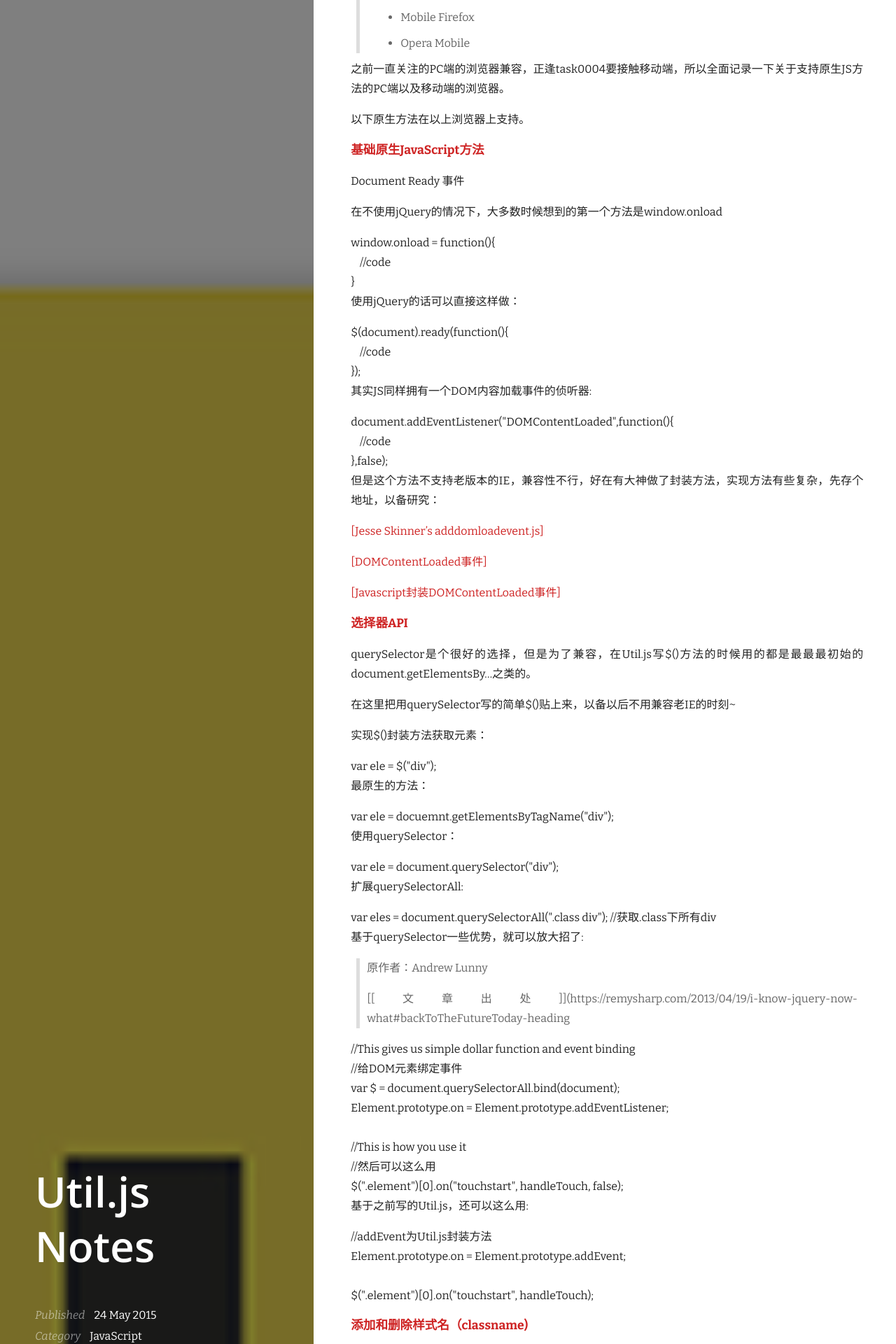
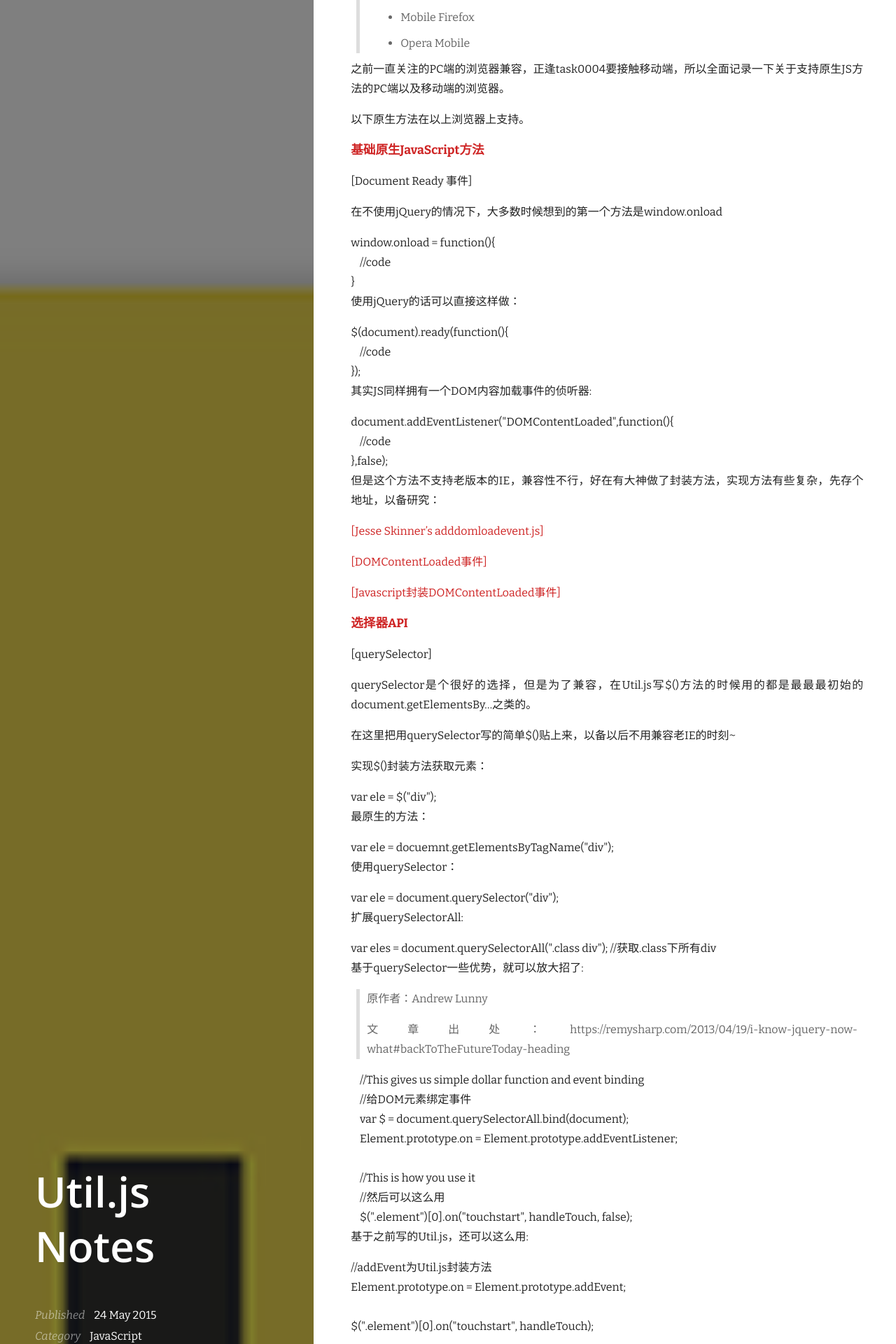
Before and after one commit to ch1oechao/ch1oechao.github.io, a Jekyll site: the page built from _posts/2015-05-24-about-JS-Util.md, in a window 1280 px wide. Shown: the part 702-2622 px from the top of the page at 70% size. Built offline with Jekyll 4.4.1, drawn with Linux system fonts in a browser that asks for light colours; Markdown is read by kramdown in place of the engine named in the settings; comment, search, counter and statistics services are not loaded; some of the changed text lies outside the part shown.

Commit message:
fix indent

```diff
--- a/_posts/2015-05-24-about-JS-Util.md
+++ b/_posts/2015-05-24-about-JS-Util.md
@@ -40,7 +40,7 @@
 
 <b>基础原生JavaScript方法</b>
 
-Document Ready 事件
+[Document Ready 事件]
 
 在不使用jQuery的情况下，大多数时候想到的第一个方法是<code>window.onload</code>
 
@@ -70,6 +70,8 @@
 
 <b>选择器API</b>
 
+[querySelector]
+
 querySelector是个很好的选择，但是为了兼容，在Util.js写$()方法的时候用的都是最最最初始的document.getElementsBy...之类的。
 
 在这里把用querySelector写的简单$()贴上来，以备以后不用兼容老IE的时刻~
@@ -92,18 +94,20 @@
 
 基于querySelector一些优势，就可以放大招了:
 
-> 原作者：Andrew Lunny
 >
-> [[文章出处]](https://remysharp.com/2013/04/19/i-know-jquery-now-what#backToTheFutureToday-heading
+原作者：Andrew Lunny
+>
+文章出处：https://remysharp.com/2013/04/19/i-know-jquery-now-what#backToTheFutureToday-heading
 
-    //This gives us simple dollar function and event binding
-    //给DOM元素绑定事件
-    var $ = document.querySelectorAll.bind(document);
-    Element.prototype.on = Element.prototype.addEventListener;
 
-    //This is how you use it
-    //然后可以这么用
-    $(".element")[0].on("touchstart", handleTouch, false);
+        //This gives us simple dollar function and event binding
+        //给DOM元素绑定事件
+        var $ = document.querySelectorAll.bind(document);
+        Element.prototype.on = Element.prototype.addEventListener;
+
+        //This is how you use it
+        //然后可以这么用
+        $(".element")[0].on("touchstart", handleTouch, false);
 
 基于之前写的Util.js，还可以这么用:
 
@@ -166,22 +170,28 @@
 
 但是兼容方面只支持 IE10+,Chrome,FireFox,Opera和Safari 等版本较新的浏览器。
 
-    //可以先判断浏览器是否支持classList：
+
+    // 可以先判断浏览器是否支持classList：
     if ("classList" in document.documentElement) {
       // classList is supported, now do something with it
     }
 
-    //用classList来添加、删除、转换类：
+    // 用classList来添加、删除、转换类：
+
     // Adding a class
     element.classList.add("bar");
+
     // Removing a class
     element.classList.remove("foo");
+
     // Checking if has a class
     element.classList.contains("foo");
+
     // Toggle a class
     element.classList.toggle("active");
 
     //封装方法就可以简单得多(className要求为字符串)
+
     function addClass(element, className){
        element.classList.add(className);
     }
@@ -197,7 +207,8 @@
 
 <b>DOM操作</b>
 
-cloneNode 节点克隆
+[cloneNode] 节点克隆
+
 >
  【作　　用】建立指定节点的复制。
 >
```
Also changed, not shown: other parts of _posts/2015-05-24-about-JS-Util.md (+1 -1 lines), _posts/2015-05-09-JavaScript-DOM-Note.md (+6 -3 lines).
